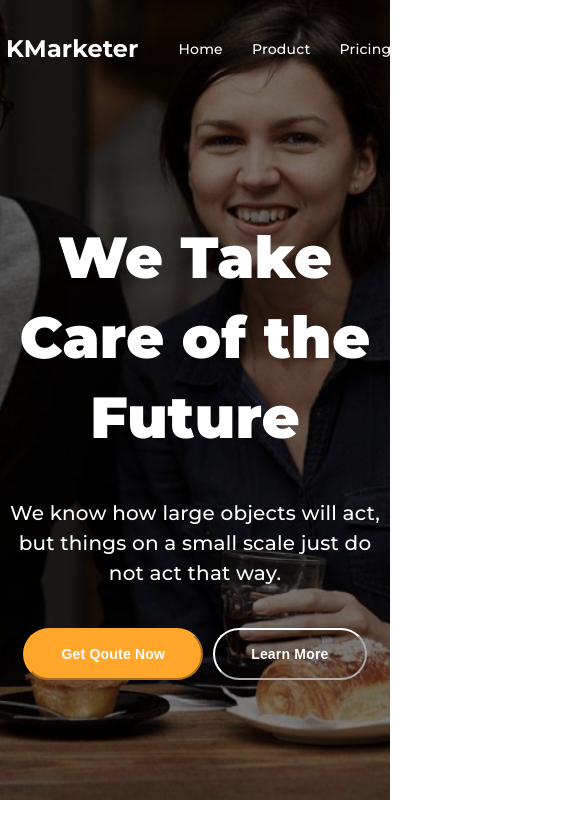
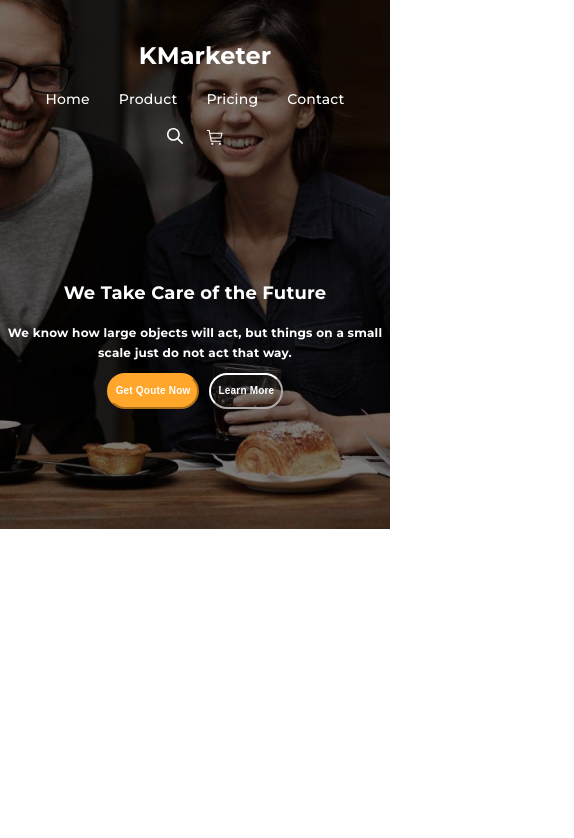
Before and after one commit to victorc60/kmarketer, a plain HTML site: page index.html in a window 390 px wide. Shown: the whole page, 574 px wide, since content can reach past the window. Drawn offline with Linux system fonts and the light colour scheme.

Commit message:
responsive design 2.0

```diff
--- a/style.css
+++ b/style.css
@@ -183,3 +183,83 @@ h4 {
     background-color: #FFA62B;
     transition: ease-in 0.3s;
 }
+
+@media screen and (max-width: 640px) {
+
+    .header__container {
+        display: flex;
+        flex-direction: column;
+    }
+
+    .header__container--navigation {
+        margin-top: 40px;
+        padding: 0px;
+        display: flex;
+        flex-direction: column;
+        align-items: center;
+        justify-content: center;
+        gap: 15px;
+        box-sizing: border-box;
+
+
+
+    }
+
+    .header__container--rigth-side {
+        display: flex;
+        flex-direction: column;
+        justify-content: start;
+        gap: 15px;
+    }
+
+    .head__container--rigth-side__ul {
+        margin: 0;
+        padding: 0;
+        display: flex;
+        align-items: center;
+        justify-content: space-around;
+
+    }
+
+    .nav-right {
+        display: flex;
+        align-items: center;
+    }
+
+
+
+    .header__container--heading__content {
+        display: flex;
+        flex-direction: column;
+        gap: 10px;
+    }
+
+    h1 {
+
+        max-width: 573px;
+        text-align: center;
+        font-size: 18px;
+        font-style: normal;
+        font-weight: 700;
+        line-height: 40px;
+        letter-spacing: 0.2px;
+        margin: 0;
+    }
+
+    h4 {
+        max-width: 573px;
+        text-align: center;
+        font-size: 12px;
+        font-style: normal;
+        font-weight: 700;
+        line-height: 20px;
+        letter-spacing: 0.2px;
+        margin: 0;
+
+    }
+
+    .button {
+        font-size: 10px;
+        padding: 2px 7px 2px 7px;
+    }
+}
```
